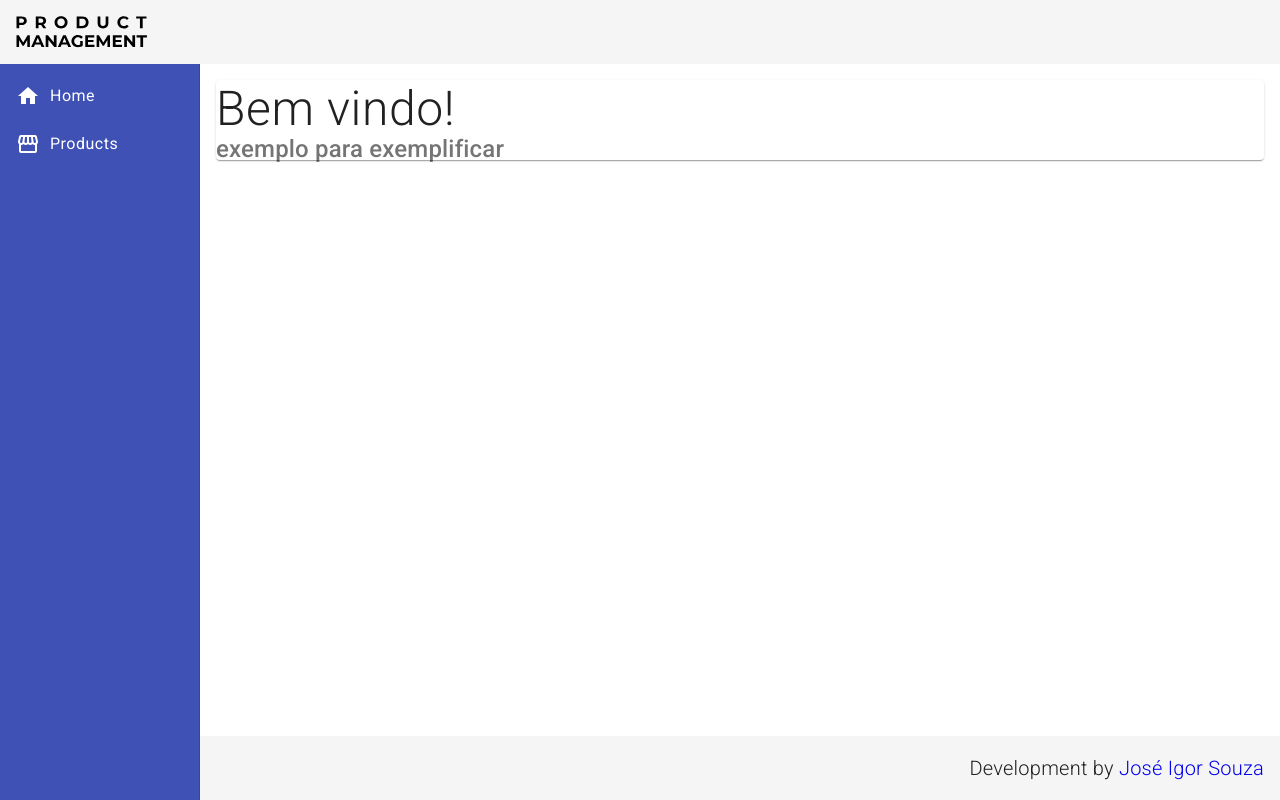
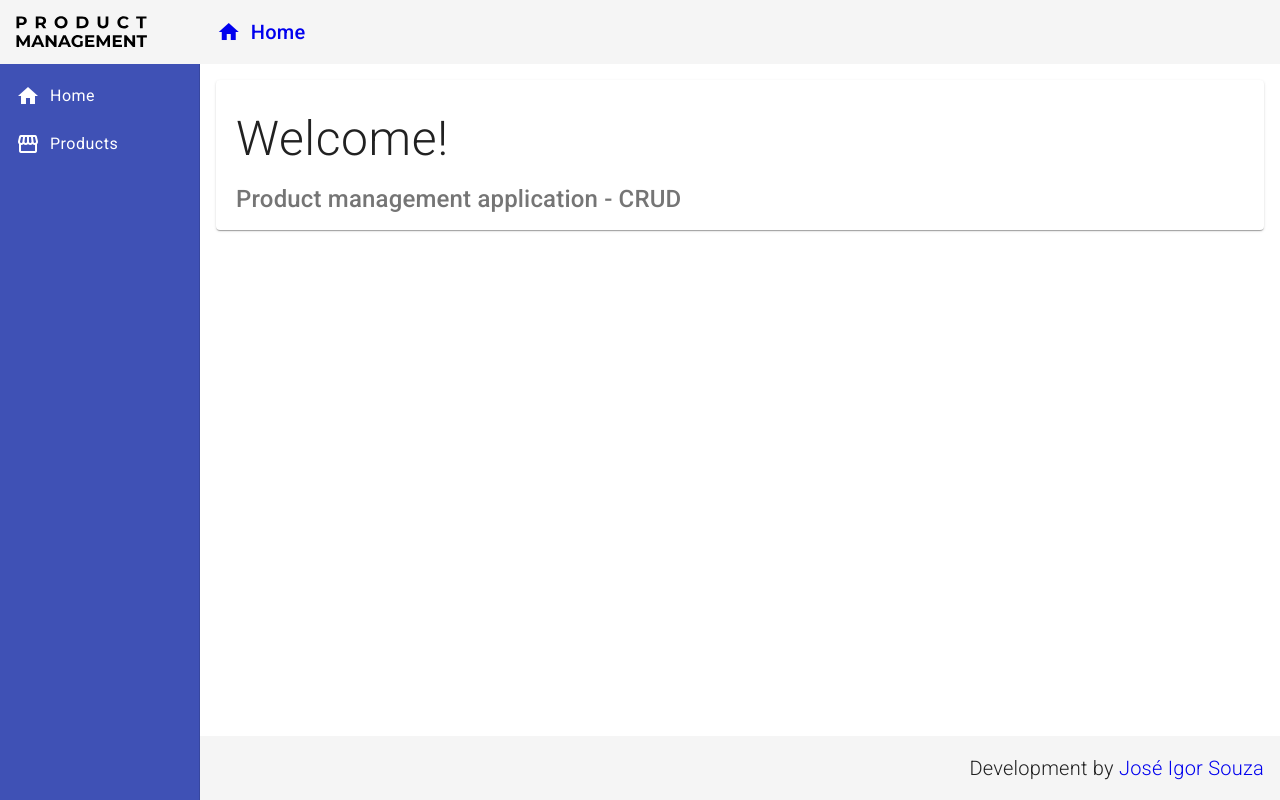
Before and after one commit to igorolivrs/Product-Management-System, an Angular app in the folder Frontend/: page / in a window 1280 px wide. Built offline with nearby package versions, Linux system fonts and the light colour scheme.

Commit message:
Dynamic titles in the header component

```diff
--- /dev/null
+++ b/Frontend/src/app/components/template/header/header-data.model.ts
@@ -0,0 +1,5 @@
+export interface HeaderData {
+    title: string
+    icon: string
+    routeUrl: string
+}
--- a/Frontend/src/app/components/template/header/header.component.css
+++ b/Frontend/src/app/components/template/header/header.component.css
@@ -12,3 +12,11 @@
 .header .logo {
     max-height: 32px;
 }
+
+.m-right-70 {
+    margin-right: 70px;
+}
+
+.m-right-10 {
+    margin-right: 10px;
+}
--- a/Frontend/src/app/components/template/header/header.component.html
+++ b/Frontend/src/app/components/template/header/header.component.html
@@ -1,8 +1,16 @@
 <mat-toolbar class="header mat-elevation-z4">
-    <span>
+    <span class="m-right-70">
         <a routerLink="/">
             <img class="logo" src="assets/img/LOGO.svg" alt="logo">
         </a>
     </span>
+    <span>
+        <a routerLink="{{ routeUrl }}">
+            <i class="material-icons m-right-10">
+                {{ icon }}
+            </i>
+            {{ title }}
+        </a>
+    </span>
 
 </mat-toolbar>
--- a/Frontend/src/app/components/template/header/header.component.ts
+++ b/Frontend/src/app/components/template/header/header.component.ts
@@ -1,4 +1,5 @@
 import { Component } from '@angular/core';
+import { HeaderService } from './header.service';
 
 @Component({
   selector: 'app-header',
@@ -7,4 +8,18 @@ import { Component } from '@angular/core';
 })
 export class HeaderComponent {
 
+  constructor(private headerService : HeaderService) {}
+
+  get title(): string {
+    return this.headerService.headerData.title
+  }
+
+  get icon(): string {
+    return this.headerService.headerData.icon
+  }
+
+  get routeUrl(): string {
+    return this.headerService.headerData.routeUrl
+  }
+
 }
--- /dev/null
+++ b/Frontend/src/app/components/template/header/header.service.ts
@@ -0,0 +1,27 @@
+import { BehaviorSubject } from 'rxjs';
+import { HeaderData } from './header-data.model';
+import { Injectable } from '@angular/core';
+
+@Injectable({
+  providedIn: 'root'
+})
+export class HeaderService {
+
+  private _headerData = new BehaviorSubject<HeaderData>({
+    title: '',
+    icon: '',
+    routeUrl: ''
+
+  })
+
+constructor() { }
+
+get headerData(): HeaderData {
+  return this._headerData.value
+}
+
+set headerData(headerData: HeaderData) {
+  this._headerData.next(headerData)
+}
+
+}
--- a/Frontend/src/app/views/home/home.component.css
+++ b/Frontend/src/app/views/home/home.component.css
@@ -7,3 +7,11 @@
 .home .subtitle{
  font-size: 1.5rem;
 }
+
+mat-card {
+    padding: 20px;
+}
+
+mat-card-title {
+    margin: 10px 0 20px 0;
+}
--- a/Frontend/src/app/views/home/home.component.html
+++ b/Frontend/src/app/views/home/home.component.html
@@ -1,4 +1,4 @@
 <mat-card class="home mat-elevation-z3">
-    <mat-card-title class="title">Bem vindo!</mat-card-title>
-    <mat-card-subtitle class="subtitle">exemplo para exemplificar</mat-card-subtitle>
+    <mat-card-title class="title">Welcome!</mat-card-title>
+    <mat-card-subtitle class="subtitle">Product management application - CRUD</mat-card-subtitle>
 </mat-card>
--- a/Frontend/src/app/views/home/home.component.ts
+++ b/Frontend/src/app/views/home/home.component.ts
@@ -1,4 +1,5 @@
 import { Component } from '@angular/core';
+import { HeaderService } from 'src/app/components/template/header/header.service';
 
 @Component({
   selector: 'app-home',
@@ -7,4 +8,12 @@ import { Component } from '@angular/core';
 })
 export class HomeComponent {
 
+  constructor(private headerService : HeaderService) {
+    headerService.headerData = {
+      title: 'Home',
+      icon: 'home',
+      routeUrl: ''
+    }
+  }
+
 }
--- a/Frontend/src/app/views/products/products.component.ts
+++ b/Frontend/src/app/views/products/products.component.ts
@@ -1,5 +1,6 @@
 import { Component } from '@angular/core';
 import { Router } from '@angular/router';
+import { HeaderService } from 'src/app/components/template/header/header.service';
 
 @Component({
   selector: 'app-products',
@@ -8,9 +9,12 @@ import { Router } from '@angular/router';
 })
 export class ProductsComponent {
 
-
-  constructor(private router: Router) {
-
+  constructor(private router: Router, private headerService : HeaderService) {
+    headerService.headerData = {
+      title: 'Products',
+      icon: 'storefront',
+      routeUrl: '/products'
+    }
   }
   navigateToProductCreate(): void {
     this.router.navigate(['/products/create'])
```
Also changed, not shown: 1 other file (tests, documents, lock files or other folders).
